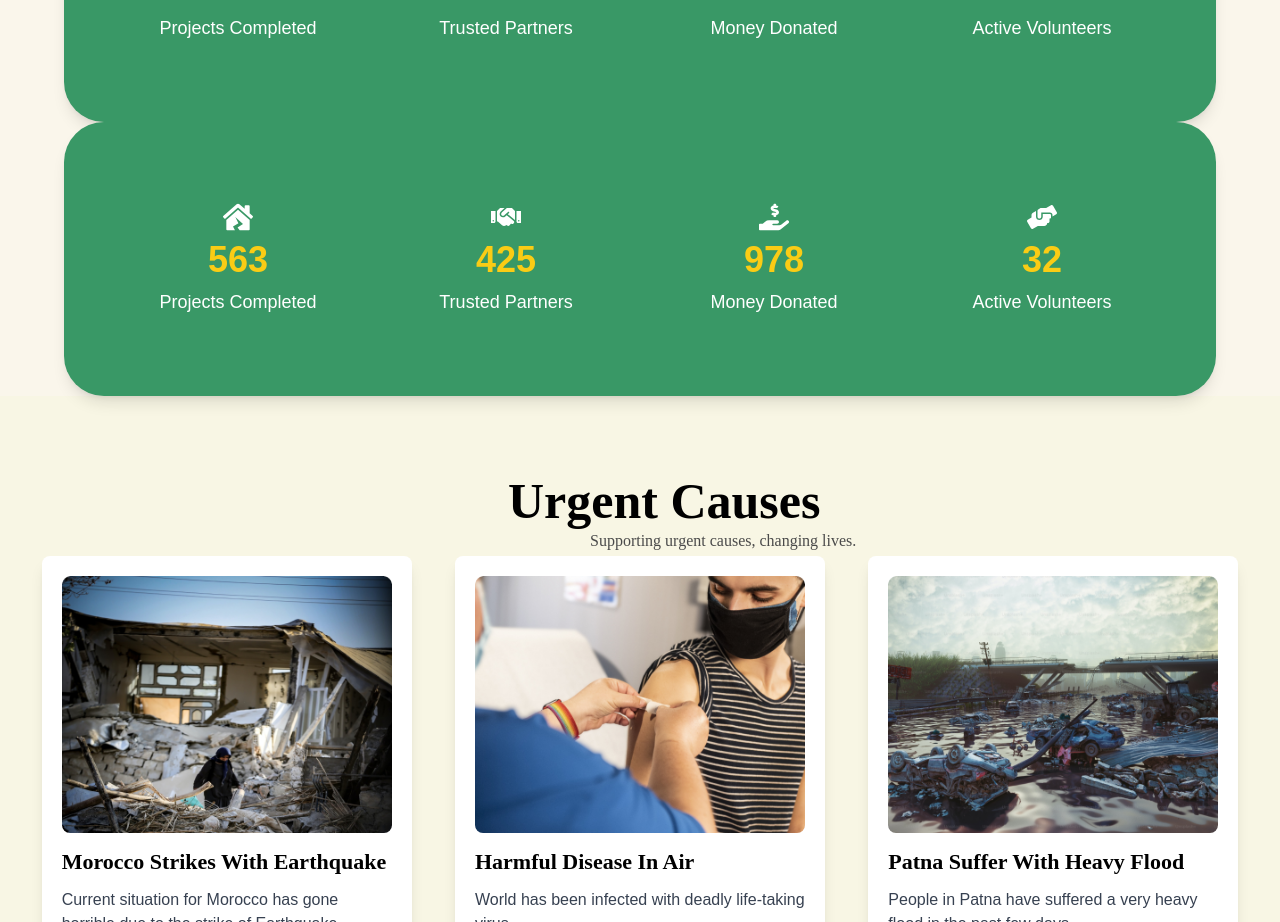
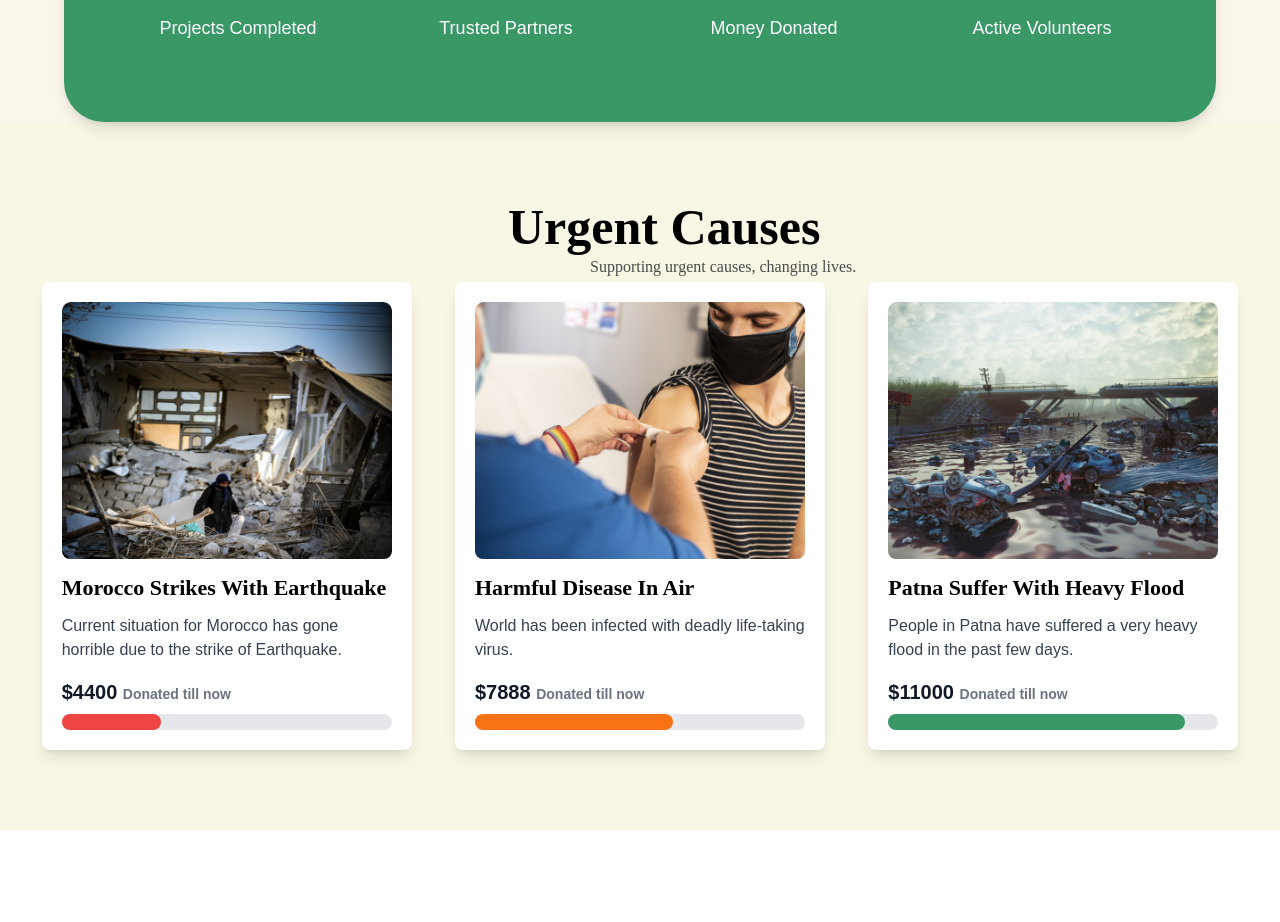
Before and after one commit to rohanwadadar/charity-website, a React (Create React App) app: page / in a window 1280 px wide. Shown: the part 850-1772 px from the top of the page. Built offline with nearby package versions, Linux system fonts and the light colour scheme; a web font is replaced by a local one.

Commit message:
Update Hero.js

```diff
--- a/src/components/Hero.js
+++ b/src/components/Hero.js
@@ -83,32 +83,6 @@ const Hero = () => {
         </div>
       </section>
 
-
-
-      <section
-        className="bg-green text-white py-10 md:py-20 px-4 md:px-10 rounded-xl shadow-lg hover:shadow-xl transition-shadow duration-300 ease-in-out cursor-pointer mx-auto relative transform translate-y-1/4 md:translate-y-0 mb-20 md:mb-0"
-        style={{
-          width: '90%',
-          maxWidth: '1178px',
-          borderRadius: '40px 40px 40px 40px',
-
-        }}
-      >
-        <div className="grid grid-cols-2 md:grid-cols-4 gap-6 md:gap-0 items-center text-white">
-          {[
-            { icon: FaHouseDamage, value: 563, label: "Projects Completed" },
-            { icon: FaHandshake, value: 425, label: "Trusted Partners" },
-            { icon: FaHandHoldingUsd, value: 978, label: "Money Donated" },
-            { icon: FaHandsHelping, value: 32, label: "Active Volunteers" }
-          ].map((item, index) => (
-            <div key={index} className="stat-item text-center flex flex-col items-center">
-              <item.icon size={30} className="stat-icon mb-2" />
-              <h3 className="text-2xl md:text-4xl font-bold text-yellow-400">{item.value}</h3>
-              <p className="mt-2 text-sm md:text-lg">{item.label}</p>
-            </div>
-          ))}
-        </div>
-      </section>
 
       <section
         className="bg-[#F8F6E4] py-10 md:py-20 px-4 md:px-10"
```
